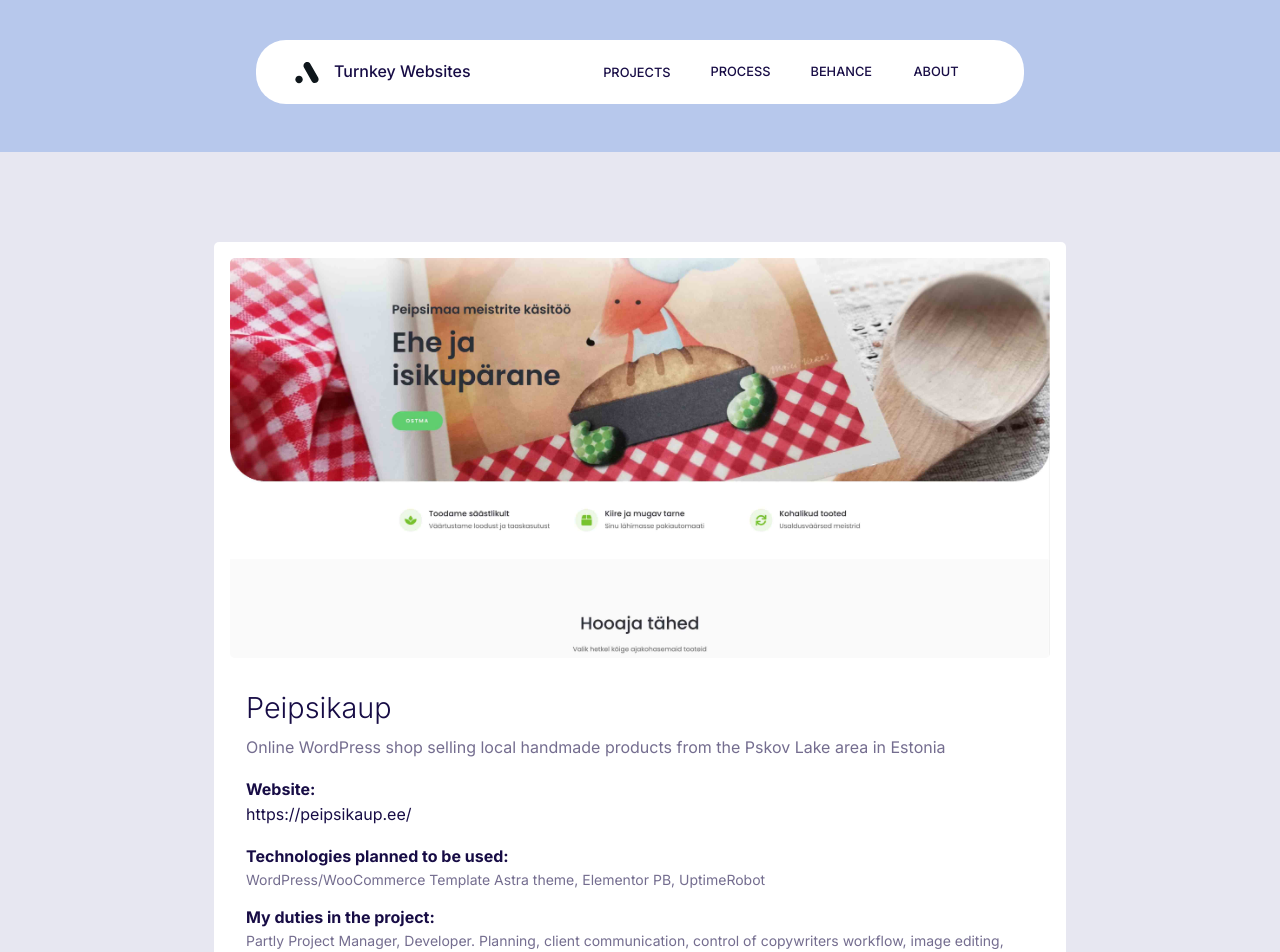
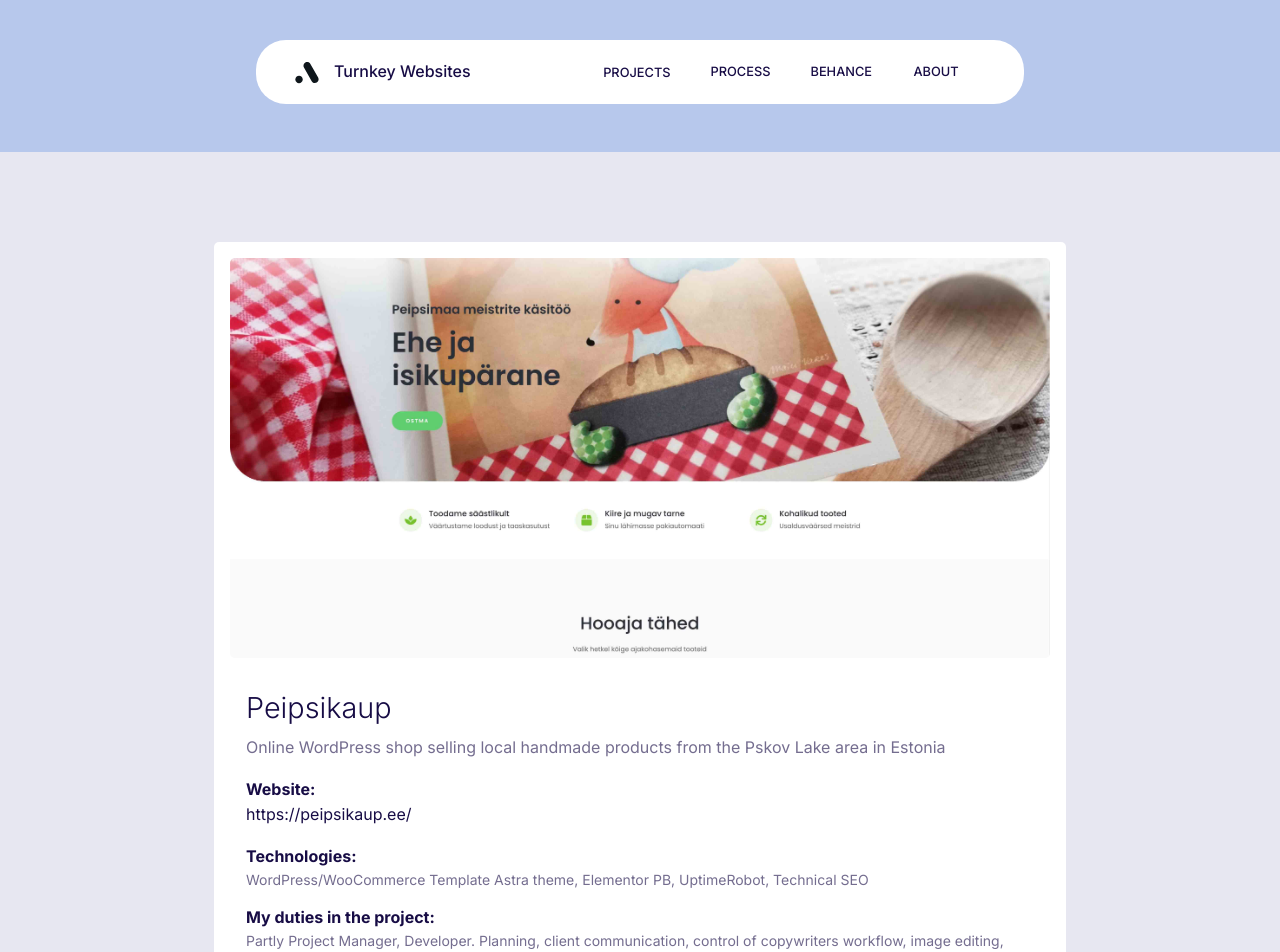
Before and after one commit to juliataro/portfolio, a React (Vite) app: page /projects/websites/peipsikaup in a window 1280 px wide. Shown: the top 952 px of the page. Built offline with nearby package versions, Linux system fonts and the light colour scheme; a web font is replaced by a local one.

Commit message:
peipsikaup text change

```diff
--- a/src/pages/projects/peipsikaup.tsx
+++ b/src/pages/projects/peipsikaup.tsx
@@ -71,11 +71,11 @@ const PeipsikaupProject: React.FC = () => {
                 </a>
 
                 <Typography variant="body1" sx={{ mt: 2, fontWeight: "bold" }}>
-                  Technologies planned to be used:
+                  Technologies:
                 </Typography>
                 <Typography variant="body2" color="text.secondary">
                   WordPress/WooCommerce Template Astra theme, Elementor PB,
-                  UptimeRobot
+                  UptimeRobot, Technical SEO
                 </Typography>
 
                 <Typography variant="body1" sx={{ mt: 2, fontWeight: "bold" }}>
```
